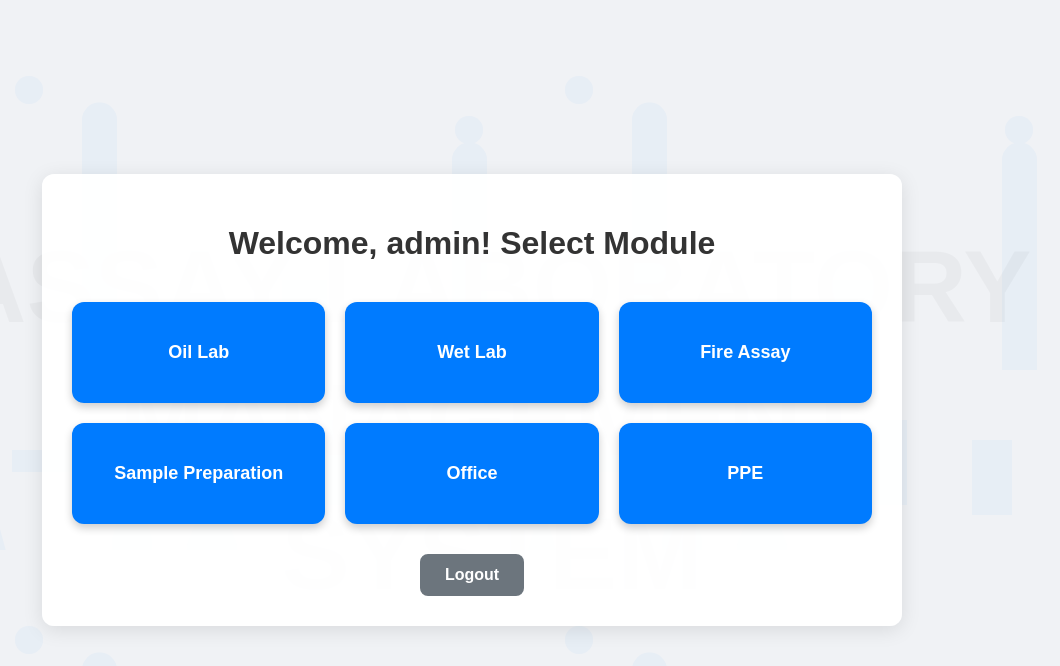
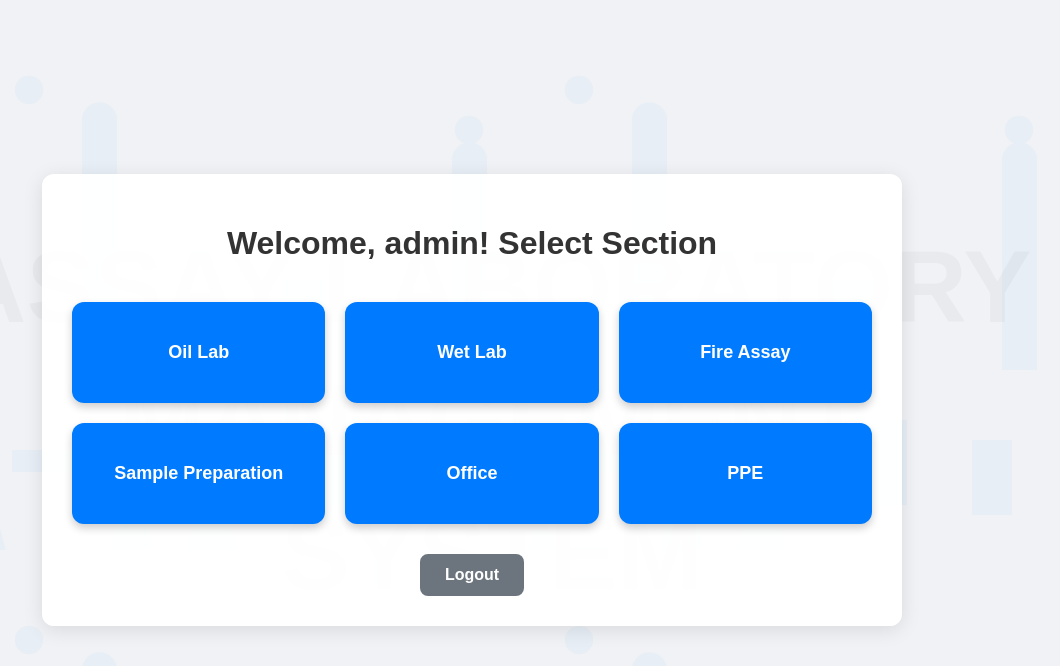
Before and after one commit to samuelcaligner/assay-inventory-management-system, a Flask app: page /dashboard in a window 1280 px wide. Shown: the top 666 px of the page, without its empty margins (168-1228 px from the left). Run offline with Flask 3, Linux system fonts and the light colour scheme; the visitor is signed in with stand-in values (Sample User, id 1).

Commit message:
Update dashboard.html

```diff
--- a/templates/dashboard.html
+++ b/templates/dashboard.html
@@ -141,7 +141,7 @@ h1 {
 <div class="bg-text">ASSAY LABORATORY<br>MANAGEMENT<br>SYSTEM</div>
 
 <div class="container">
-    <h1>Welcome, {{ user }}! Select Module</h1>
+    <h1>Welcome, {{ user }}! Select Section</h1>
 
     <div class="btn-grid" id="btnGrid"></div>
 
```
